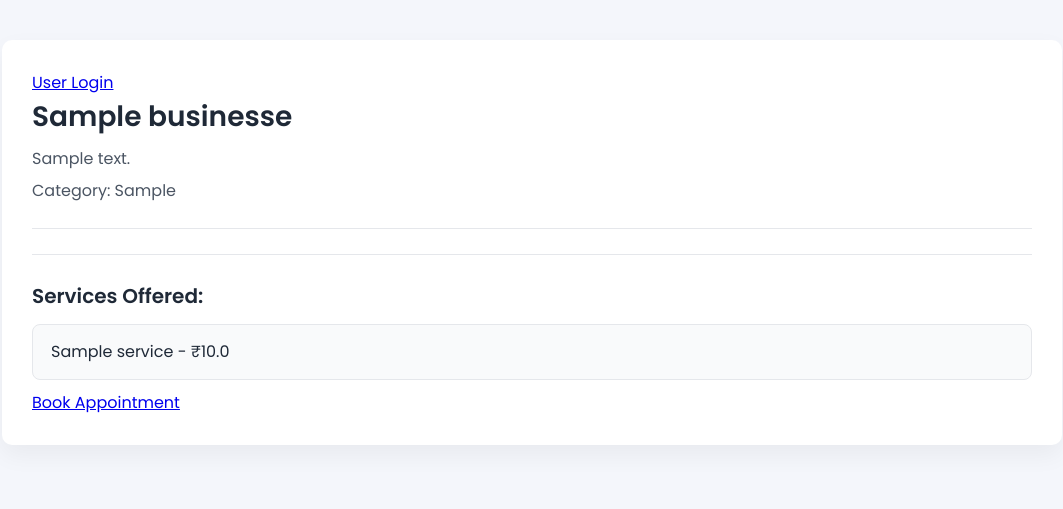
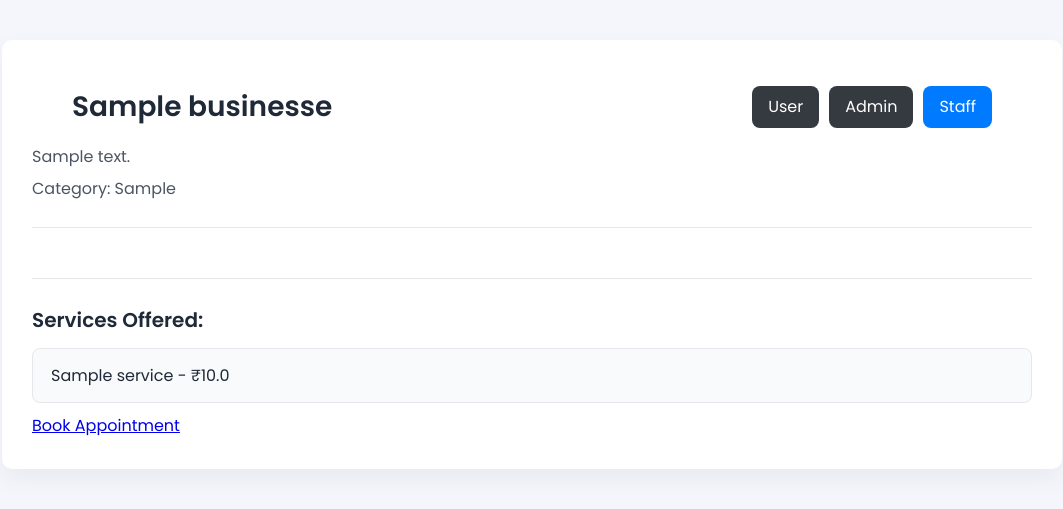
Before and after one commit to Amisha103/multi-tenant-appointment-saas, a Flask app: a page that uses app/templates/business/business_home.html in a window 1280 px wide. Shown: the part 54-563 px from the top of the page, without its empty margins (108-1171 px from the left). Run offline with Flask 3, Linux system fonts and the light colour scheme; tables that the repository leaves empty hold one stand-in row (values such as "Sample post").

Commit message:
business home page fixed

```diff
--- a/app/routes/business_routes.py
+++ b/app/routes/business_routes.py
@@ -15,23 +15,30 @@ def business_home(slug):
 
     services = Service.query.filter_by(business_id=business.id).all()
 
+    # Get business category
+    category = business.category.lower()
 
-    folder_path = os.path.join(
-        current_app.static_folder,
+    # Build folder path
+    image_folder = os.path.join(
+        current_app.root_path,
+        "static",
         "images",
-        business.category
+        "business",
+        category
     )
 
-    images = []
+    image_files = []
 
-    if os.path.exists(folder_path):
-        images = os.listdir(folder_path)
+    if os.path.exists(image_folder):
+        for file in os.listdir(image_folder):
+            if file.endswith((".jpg", ".jpeg", ".png", ".webp")):
+                image_files.append(f"images/business/{category}/{file}")
 
     return render_template(
         "business_home.html",
         business=business,
         services=services,
-        images=images
+        images=image_files
     )
 
 @business_bp.route("/<slug>/admin/login", methods=["GET", "POST"])
--- a/app/static/css/business.css
+++ b/app/static/css/business.css
@@ -70,7 +70,79 @@ body {
     border-top: 1px solid #e5e7eb;
 }
 
+/* Gallery container */
+.business-gallery {
+    display: flex;
+    flex-wrap: wrap;
+    gap: 15px;
+    justify-content: center;
+    margin-top: 20px;
+        display: grid;
+    grid-template-columns: repeat(auto-fit, minmax(220px, 1fr));
+    gap: 20px;
+    margin-top: 20px;
+}
 
+/* Individual images */
+.business-img {
+    width: 250px;          /* control width */
+    height: 180px;         /* fixed height */
+    object-fit: cover;     /* crop nicely */
+    border-radius: 10px;   /* soft edges */
+    box-shadow: 0 4px 10px rgba(0,0,0,0.1);
+    transition: transform 0.3s ease;
+}
+
+/* Optional hover effect */
+.business-img:hover {
+    transform: scale(1.05);
+}
+/* Header Layout */
+.business-header {
+    display: flex;
+    justify-content: space-between;
+    align-items: center;
+    padding: 15px 40px;
+}
+
+/* Business Title */
+.business-title {
+    font-size: 28px;
+    font-weight: bold;
+}
+
+/* Right Side Buttons */
+.auth-buttons {
+    display: flex;
+    gap: 10px;
+}
+
+/* Admin Button */
+.admin-btn {
+    padding: 8px 16px;
+    background-color: #343a40;
+    color: white;
+    border-radius: 8px;
+    text-decoration: none;
+}
+
+/* Staff Button */
+.staff-btn {
+    padding: 8px 16px;
+    background-color: #007bff;
+    color: white;
+    border-radius: 8px;
+    text-decoration: none;
+}
+
+/* Hover Effects */
+.admin-btn:hover {
+    background-color: #212529;
+}
+
+.staff-btn:hover {
+    background-color: #0056b3;
+}
 .business-images {
     display: grid;
     grid-template-columns: repeat(auto-fill, minmax(220px, 1fr));
--- a/app/templates/business/business_home.html
+++ b/app/templates/business/business_home.html
@@ -3,28 +3,36 @@
 {% block content %}
 <section class="business-home">
 
+   <div class="business-header">
+    <h1 class="business-title">{{ business.name }}</h1>
 
+    <div class="auth-buttons">
+         <a href="{{ url_for('business.admin_login', slug=business.slug) }}" class="admin-btn">
+            User
+        </a>
+        <a href="{{ url_for('business.admin_login', slug=business.slug) }}" class="admin-btn">
+            Admin
+        </a>
+        <a href="{{ url_for('business.staff_login', slug=business.slug) }}" class="staff-btn">
+            Staff
+        </a>
+    </div>
+</div>
     <div class="top-auth">
-      <a href="{{ url_for('business.user_login', slug=business.slug) }}">
-    User Login
-</a>
-    </div>
 
-    <h2>{{ business.name }}</h2>
+
+
     <p>{{ business.address }}</p>
     <p>Category: {{ business.category | capitalize }}</p>
 
     <hr>
 
 
-    {% if images %}
-    <div class="business-images">
-        {% for img in images %}
-            <img src="{{ url_for('static', filename='uploads/' ~ business.slug ~ '/' ~ img) }}"
-                 alt="{{ business.name }} image">
-        {% endfor %}
-    </div>
-    {% endif %}
+ <div class="business-gallery">
+    {% for image in images %}
+        <img src="{{ url_for('static', filename=image) }}" class="business-img">
+    {% endfor %}
+</div>
 
     <hr>
 
```
